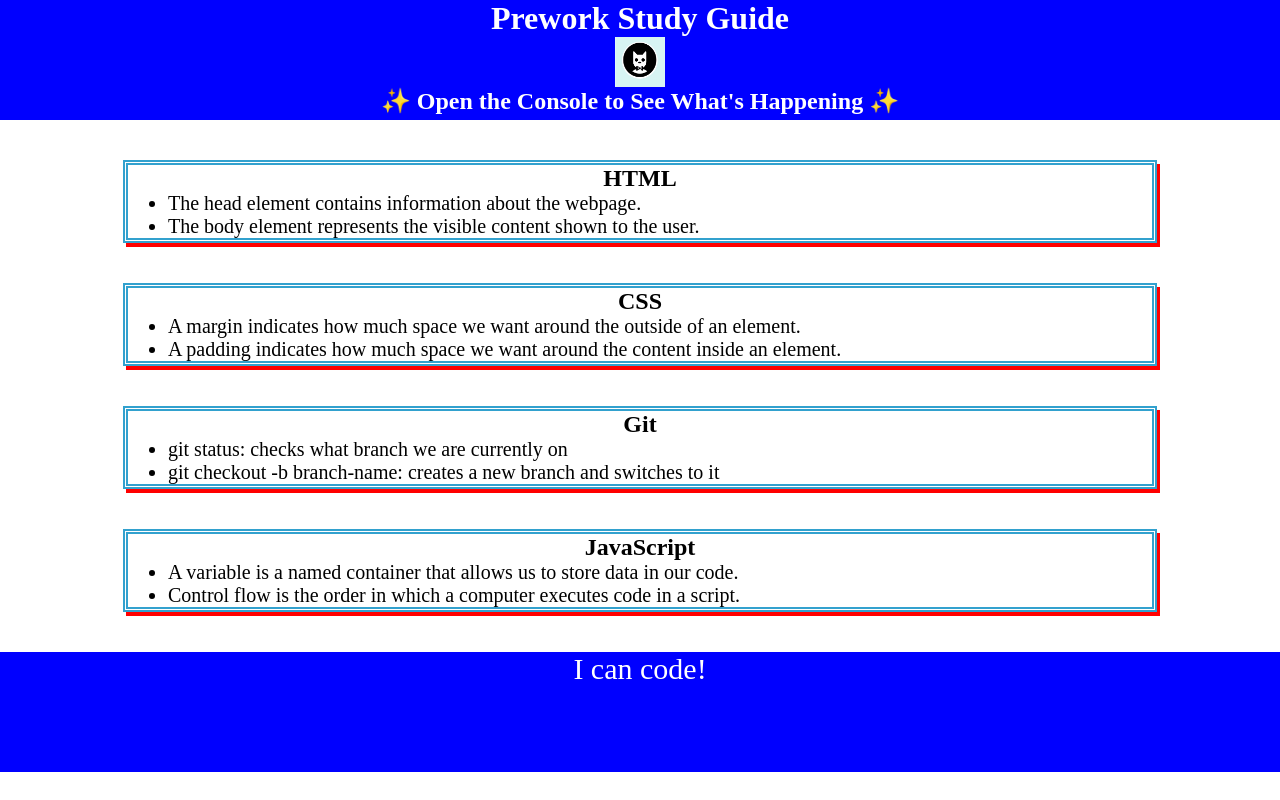
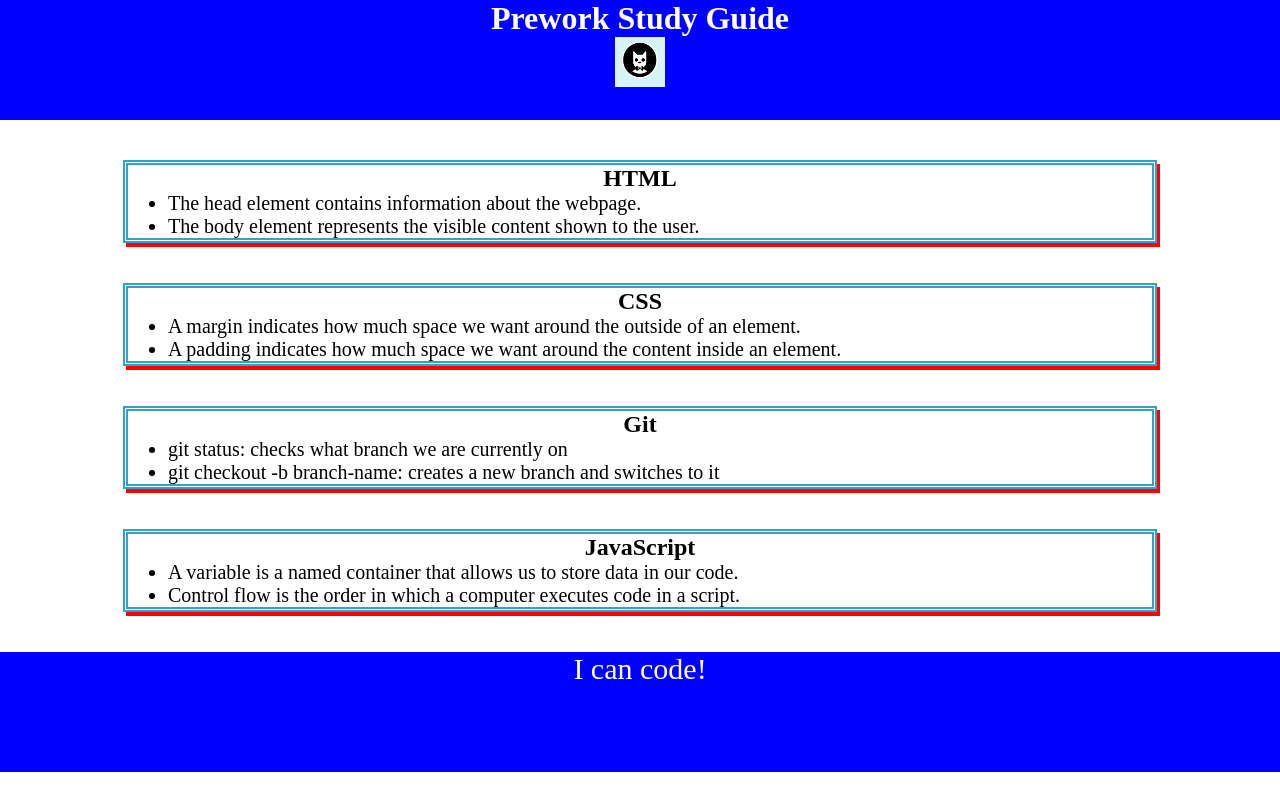
Before and after one commit to sdsartor/Prework-Study-Guide, a plain HTML site: page index.html in a window 1280 px wide. Drawn offline with Linux system fonts and the light colour scheme.

Commit message:
Update index.html

```diff
--- a/index.html
+++ b/index.html
@@ -13,7 +13,6 @@
   <header id="top">
     <h1>Prework Study Guide</h1>
     <img src="assets/bowtie-cat.png" alt="Profile image of cat wearing a bow tie." />
-    <h2>✨ Open the Console to See What's Happening ✨</h2>
   </header>
   <main>
     <section class="card" id="html-section">
```
